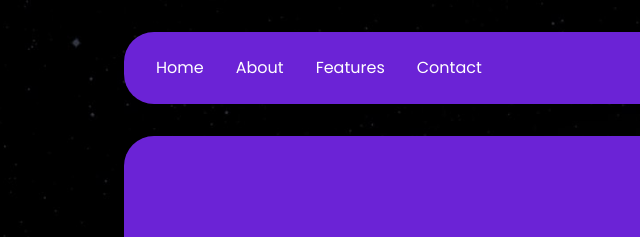
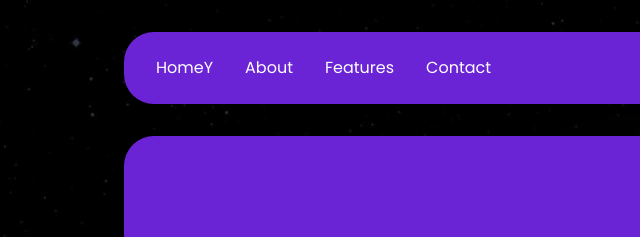
Before and after one commit to um-xair/quiz-razin, a plain HTML site: page index.html in a window 1280 px wide. Shown: the top 237 px of the page, 4-644 px from the left. Drawn offline with nearby package versions, Linux system fonts and the light colour scheme.

Commit message:
Update index.html

```diff
--- a/index.html
+++ b/index.html
@@ -71,7 +71,7 @@
     <nav class="bg-[#6B23D6] text-white rounded-[30px] px-8 py-4 flex justify-between items-center w-[80%] max-w-5xl mt-10">
         <!-- Left Section: Navigation Links -->
         <div class="flex space-x-8">
-            <a href="#" class="hover:text-gray-300">Home</a>
+            <a href="#" class="hover:text-gray-300">HomeY</a>
             <a href="#" class="hover:text-gray-300">About</a>
             <a href="#" class="hover:text-gray-300">Features</a>
             <a href="#" class="hover:text-gray-300">Contact</a>
```
